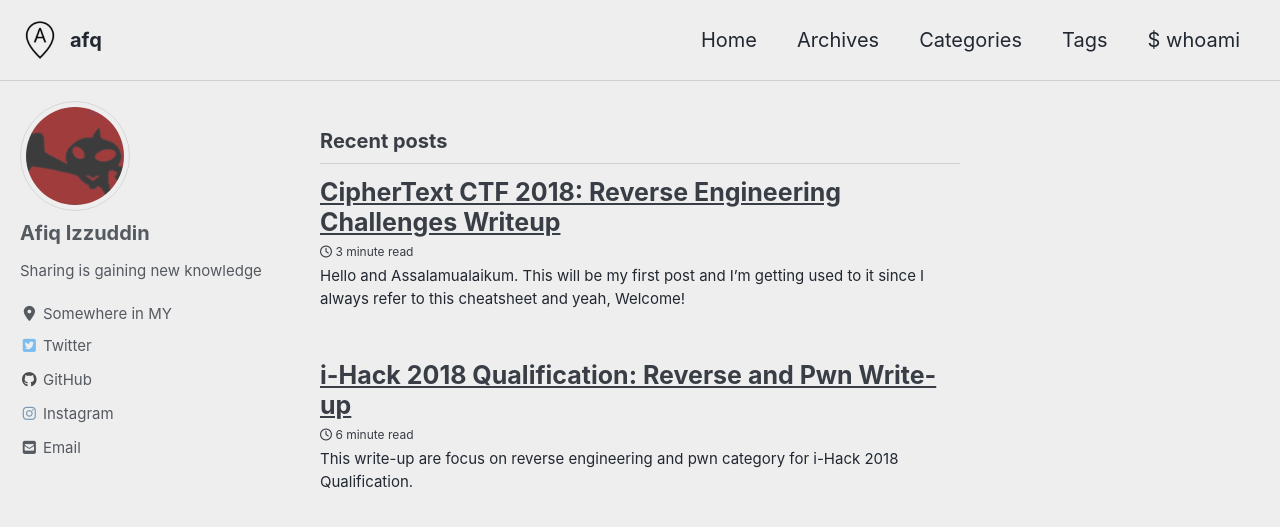
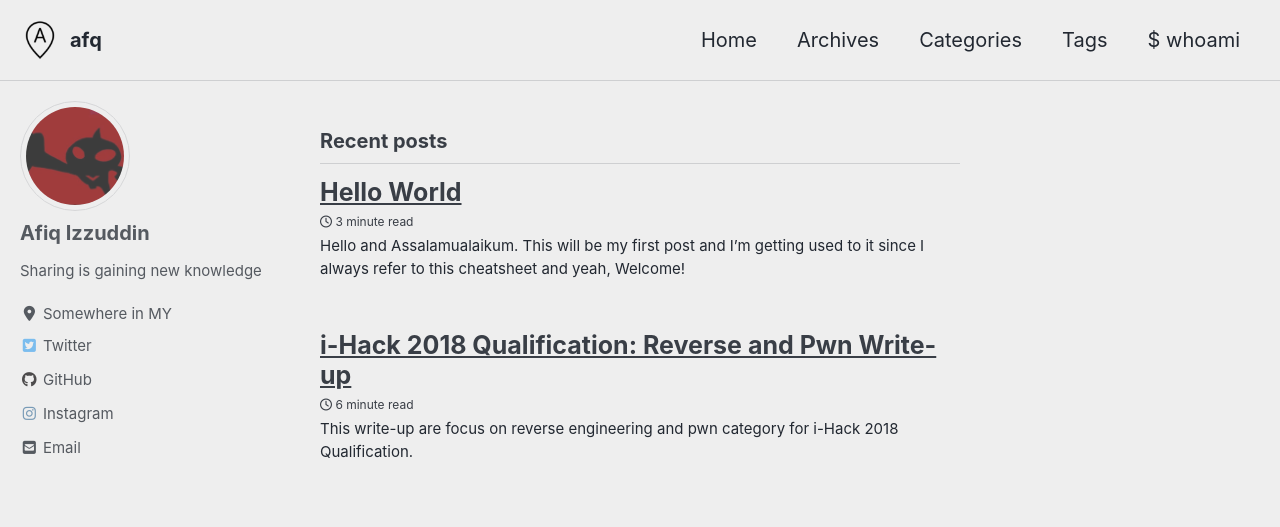
Before and after one commit to afiqizzuddinz/afiqizzuddinz.github.io, a Jekyll site: the page built from index.html, in a window 1280 px wide and 900 px high. Shown: the top 527 px of the window. Built offline with Jekyll 4.4.1, drawn with Linux system fonts in a browser that asks for light colours; cached includes are drawn as plain includes; nearby versions of some CDN libraries; the list of posts is cut into pages by our own code.

Commit message:
Update 2019-10-30-Hello-World.md

```diff
--- a/_posts/2019-10-30-Hello-World.md
+++ b/_posts/2019-10-30-Hello-World.md
@@ -1,5 +1,5 @@
 ---
-title: "CipherText CTF 2018: Reverse Engineering Challenges Writeup"
+title: "Hello World"
 date: "2019-10-30"
 layout: single
 comments: true
```
